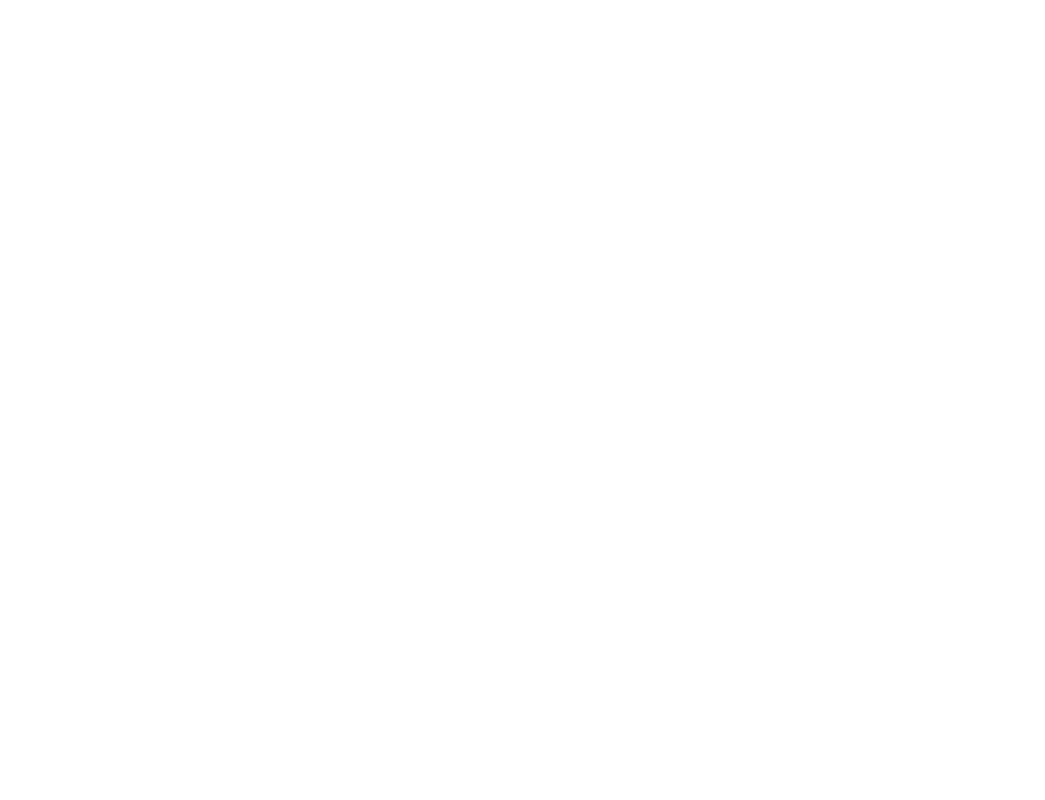
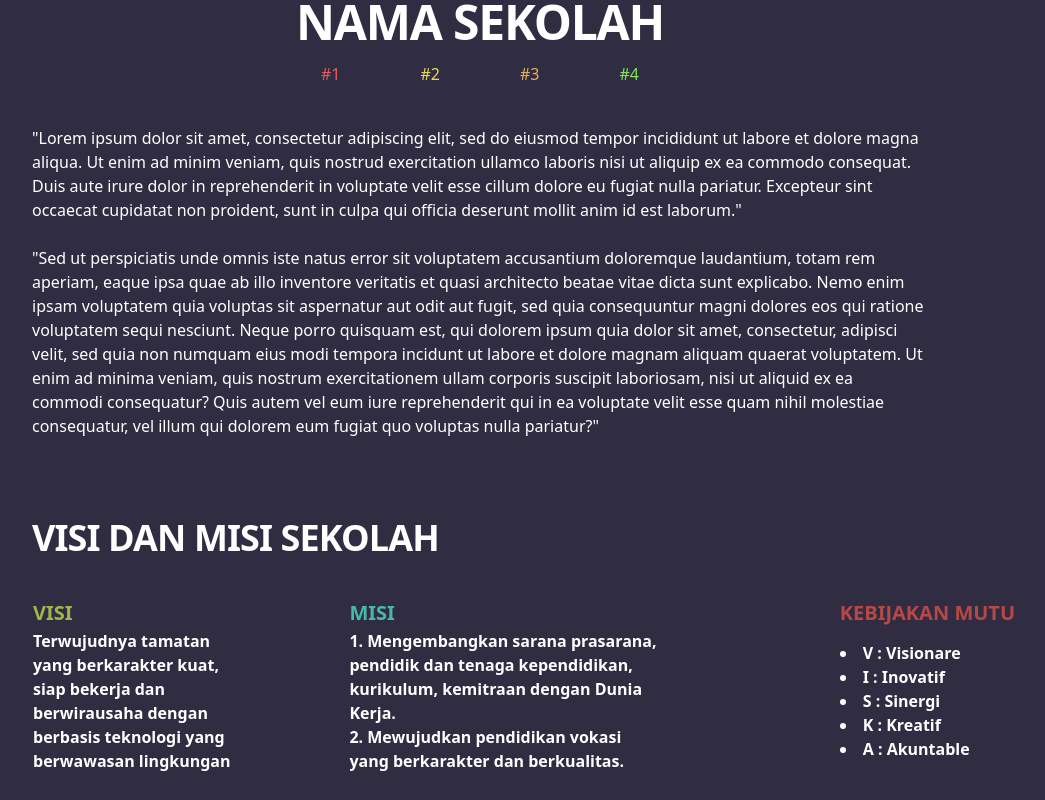
Before and after one commit to Aegist404/KelasTambahan-Kelompok-1, a Next.js app in the folder frontend/: page /Tentang in a window 1280 px wide. Before the commit this address had no page. Shown: the part 900-1700 px from the top of the page, without its empty margins (160-1205 px from the left). Before the commit the page ends 800 px from the top, so only its background shows below. Built offline with nearby package versions, Linux system fonts and the light colour scheme.

Commit message:
Menambahkan Halaman Tentang

```diff
--- /dev/null
+++ b/frontend/src/components/Tentang/Tentang.jsx
@@ -0,0 +1,89 @@
+const Tentang = () => {
+  return (
+    <>
+      <div className="">
+        <h1 className="text-white text-center text-4xl mt-10">Tentang</h1>
+        <hr className="w-[60%] ml-[20%] mt-8 border border-solid border-purple-300 h-0,5 bg-purple-300" />
+      </div>
+      <div className="">
+        <img src="./sekolah.png" alt="" className="mt-10 mb-10 ml-[5%]" />
+        <h1 className="font-extrabold text-white tracking-tight md:text-5xl text-center mt-4 mb-4">
+          NAMA SEKOLAH
+        </h1>
+        <div className="text-center mb-10">
+          <a href="/Detail" className="mx-10 text-[#E85A5A]">
+            #1
+          </a>
+          <a href="http://" className="mx-10 text-[#E8D95A]">
+            #2
+          </a>
+          <a href="http://" className="mx-10 text-[#E8AF5A]">
+            #3
+          </a>
+          <a href="http://" className="mx-10 text-[#7FE85A]">
+            #4
+          </a>
+        </div>
+
+        <p className="text-white mx-[15%]">
+          "Lorem ipsum dolor sit amet, consectetur adipiscing elit, sed do
+          eiusmod tempor incididunt ut labore et dolore magna aliqua. Ut enim ad
+          minim veniam, quis nostrud exercitation ullamco laboris nisi ut
+          aliquip ex ea commodo consequat. Duis aute irure dolor in
+          reprehenderit in voluptate velit esse cillum dolore eu fugiat nulla
+          pariatur. Excepteur sint occaecat cupidatat non proident, sunt in
+          culpa qui officia deserunt mollit anim id est laborum." <br /> <br />
+          "Sed ut perspiciatis unde omnis iste natus error sit voluptatem
+          accusantium doloremque laudantium, totam rem aperiam, eaque ipsa quae
+          ab illo inventore veritatis et quasi architecto beatae vitae dicta
+          sunt explicabo. Nemo enim ipsam voluptatem quia voluptas sit
+          aspernatur aut odit aut fugit, sed quia consequuntur magni dolores eos
+          qui ratione voluptatem sequi nesciunt. Neque porro quisquam est, qui
+          dolorem ipsum quia dolor sit amet, consectetur, adipisci velit, sed
+          quia non numquam eius modi tempora incidunt ut labore et dolore magnam
+          aliquam quaerat voluptatem. Ut enim ad minima veniam, quis nostrum
+          exercitationem ullam corporis suscipit laboriosam, nisi ut aliquid ex
+          ea commodi consequatur? Quis autem vel eum iure reprehenderit qui in
+          ea voluptate velit esse quam nihil molestiae consequatur, vel illum
+          qui dolorem eum fugiat quo voluptas nulla pariatur?"
+        </p>
+      </div>
+      <div className="">
+        <h1 className="font-extrabold text-white tracking-tight md:text-4xl text-left mx-[15%] mt-20 mb-10">
+          VISI DAN MISI SEKOLAH
+        </h1>
+        <table className="mx-[15%] table-auto w-[85%] mb-10">
+          <tr className="text-left text-xl mb-5">
+            <th className="text-[#9BB848]">VISI</th>
+            <th className="text-[#48B8AA]">MISI</th>
+            <th className="text-[#B84848]">KEBIJAKAN MUTU</th>
+          </tr>
+          <tr className="text-white text-left pt-5">
+            <th>
+              Terwujudnya tamatan <br /> yang berkarakter kuat, <br /> siap
+              bekerja dan <br />
+              berwirausaha dengan <br /> berbasis teknologi yang <br />{" "}
+              berwawasan lingkungan
+            </th>
+            <th>
+              1. Mengembangkan sarana prasarana, <br /> pendidik dan tenaga
+              kependidikan, <br /> kurikulum, kemitraan dengan Dunia <br />{" "}
+              Kerja. <br />
+              2. Mewujudkan pendidikan vokasi <br /> yang berkarakter dan
+              berkualitas.
+            </th>
+            <th>
+              <li>V : Visionare</li>
+              <li>I : Inovatif</li>
+              <li>S : Sinergi</li>
+              <li>K : Kreatif</li>
+              <li>A : Akuntable</li>
+            </th>
+          </tr>
+        </table>
+      </div>
+    </>
+  );
+};
+
+export default Tentang;
--- /dev/null
+++ b/frontend/src/pages/Tentang.js
@@ -0,0 +1,17 @@
+import React from "react";
+import Tentang from "@/components/Tentang/Tentang";
+import Navbar from "@/components/layouts/Navbar";
+import Footer from "@/components/layouts/Footer";
+
+
+const TentangPage = () => {
+    return(
+        <>
+        <Navbar/>
+        <Tentang/>
+        <Footer/>
+        </>
+    )
+}
+
+export default TentangPage;
```
Also changed, not shown: frontend/public/sekolah.png (added).
